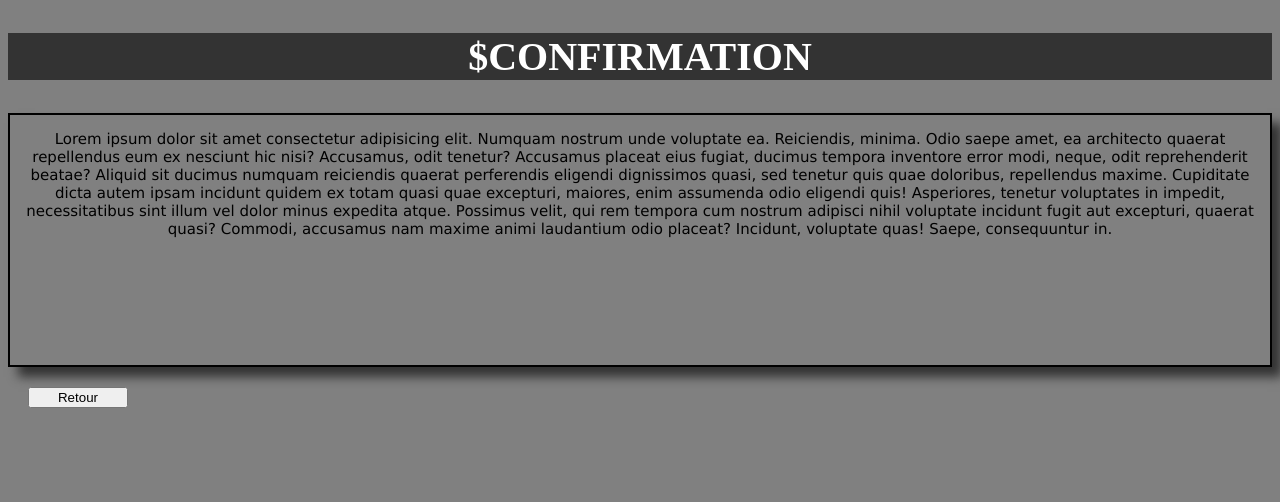
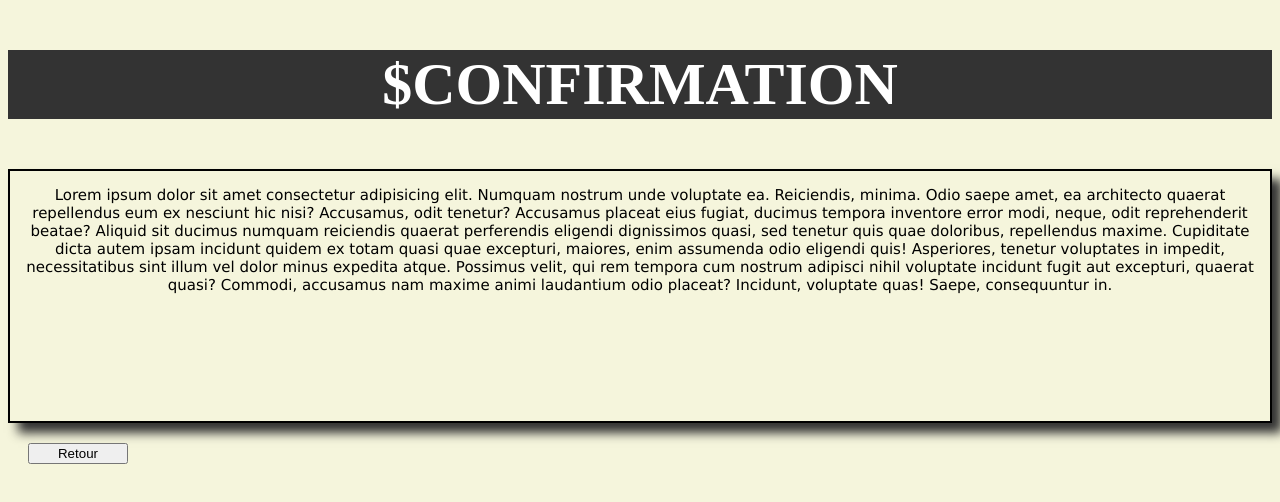
Before and after one commit to Constance-Tlse/Projet1, a plain HTML site: page confirmation.html in a window 1280 px wide. Drawn offline with Linux system fonts and the light colour scheme.

Commit message:
changement

```diff
--- a/style-formulaire.css
+++ b/style-formulaire.css
@@ -38,10 +38,6 @@ form {
 
 /*Confirmation formulaire*/
 
-.body {
-  background: gray;
-}
-
 .div-p {
   border: 2px solid black;
   box-shadow: 10px 10px 10px #333;
@@ -57,7 +53,7 @@ form {
 }
 
 .confirmation {
-  font-size: 40px;
+  font-size: 60px;
   display: flex;
   align-items: center;
   justify-content: center;
```
Also changed, not shown: formulaire-support.html (+2 -2 lines).
